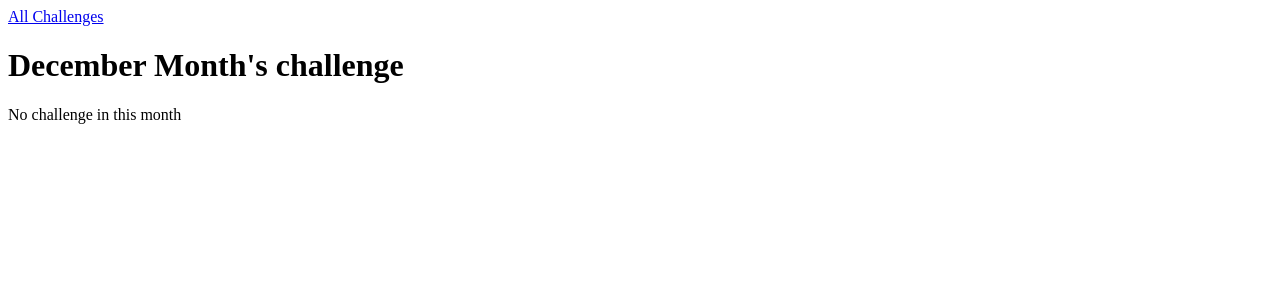
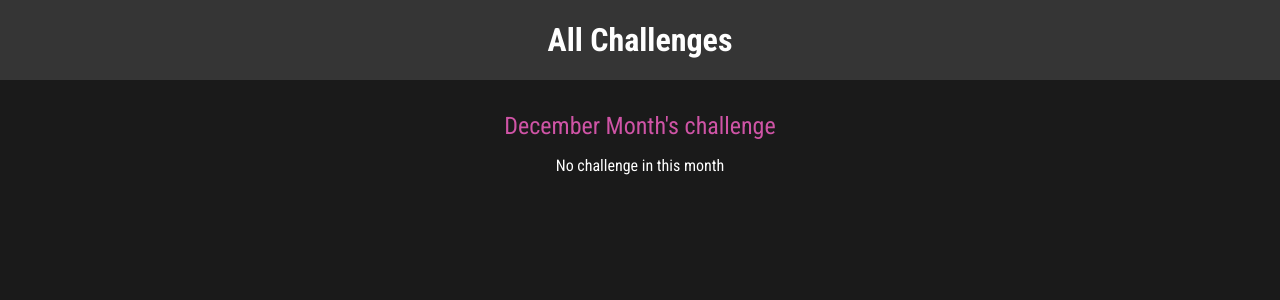
Before and after one commit to shahmir811/python-django-max, a Django app: page /challenges/december in a window 1280 px wide. Shown: the top 300 px of the page. Run offline with Django 5.2, Linux system fonts and the light colour scheme.

Commit message:
Finished the monthly challenges project

```diff
--- /dev/null
+++ b/monthly_challenges_01/challenges/static/challenges/challenge.css
@@ -0,0 +1,22 @@
+h1,
+h2 {
+	text-align: center;
+	color: white;
+}
+
+h1 {
+	font-size: 1.5rem;
+	margin: 2rem 0 1rem 0;
+	font-weight: normal;
+	color: #cf54a6;
+}
+
+h2 {
+	font-size: 3rem;
+	font-weight: bold;
+}
+
+.fallback {
+	text-align: center;
+	color: white;
+}
--- /dev/null
+++ b/monthly_challenges_01/challenges/static/challenges/includes/header.css
@@ -0,0 +1,25 @@
+header {
+	width: 100%;
+	height: 5rem;
+	background-color: #353535;
+}
+
+header nav {
+	width: 100%;
+	height: 100%;
+	display: flex;
+	justify-content: center;
+	align-items: center;
+}
+
+header nav a {
+	color: white;
+	font-size: 2rem;
+	font-weight: bold;
+	text-decoration: none;
+}
+
+header nav a:hover,
+header nav a:active {
+	color: #cf54a6;
+}
--- a/monthly_challenges_01/challenges/templates/challenges/challenge.html
+++ b/monthly_challenges_01/challenges/templates/challenges/challenge.html
@@ -1,8 +1,12 @@
 {% extends "base.html" %}
+{% load static %}
 
+{% block css_files %}
+	<link rel="stylesheet" href="{% static 'challenges/challenge.css' %}">
+	<link rel="stylesheet" href="{% static 'challenges/includes/header.css' %}">
+{% endblock  %}
 
 {% block page_title %} {{ month|title }} Challenge {% endblock %}
-
 
 {% block content %}
 
@@ -12,6 +16,6 @@
 	{% if text is not None %}
 	<h2>{{ text }}</h2>
 	{% else %}
-	<p>No challenge in this month</p>
+	<p class="fallback">No challenge in this month</p>
 	{% endif %}
 {% endblock %}
--- a/monthly_challenges_01/challenges/templates/challenges/includes/header.html
+++ b/monthly_challenges_01/challenges/templates/challenges/includes/header.html
@@ -1,3 +1,11 @@
+{% comment %} {% load static %}
+
+{% block css_files %}
+	<link rel="stylesheet" href="{% static 'challenges/includes/header.css' %}">
+{% endblock  %} {% endcomment %}
+
+
+
 <header>
   <nav>
     <a href="{% url "index" %}">All Challenges</a>
--- a/monthly_challenges_01/monthly_challenges_01/settings.py
+++ b/monthly_challenges_01/monthly_challenges_01/settings.py
@@ -119,6 +119,9 @@ USE_TZ = True
 # https://docs.djangoproject.com/en/5.1/howto/static-files/
 
 STATIC_URL = 'static/'
+STATICFILES_DIRS = [
+    BASE_DIR / 'static'
+]
 
 # Default primary key field type
 # https://docs.djangoproject.com/en/5.1/ref/settings/#default-auto-field
--- /dev/null
+++ b/monthly_challenges_01/static/styles.css
@@ -0,0 +1,10 @@
+@import url('https://fonts.googleapis.com/css2?family=Roboto+Condensed:ital,wght@0,100..900;1,100..900&display=swap');
+
+html {
+	font-family: 'Roboto Condensed', serif;
+}
+
+body {
+	margin: 0;
+	background-color: #1a1a1a;
+}
--- a/monthly_challenges_01/templates/base.html
+++ b/monthly_challenges_01/templates/base.html
@@ -1,9 +1,13 @@
+{% load static %}
+
 <!DOCTYPE html>
 <html lang="en">
 	<head>
 		<meta charset="UTF-8" />
 		<meta name="viewport" content="width=device-width, initial-scale=1.0" />
 		<title>{% block page_title %}All Challenges{% endblock %}</title>
+		<link rel="stylesheet" href="{% static 'styles.css' %}" />
+		{% block css_files %}{% endblock  %}
 	</head>
 	<body>
 		{% block content %}{% endblock %}
```
Also changed, not shown: monthly_challenges_01/challenges/static/challenges/challenges.css (added, +37 -0 lines), monthly_challenges_01/challenges/templates/challenges/index.html (+7 -0 lines), monthly_challenges_01/README.md.
